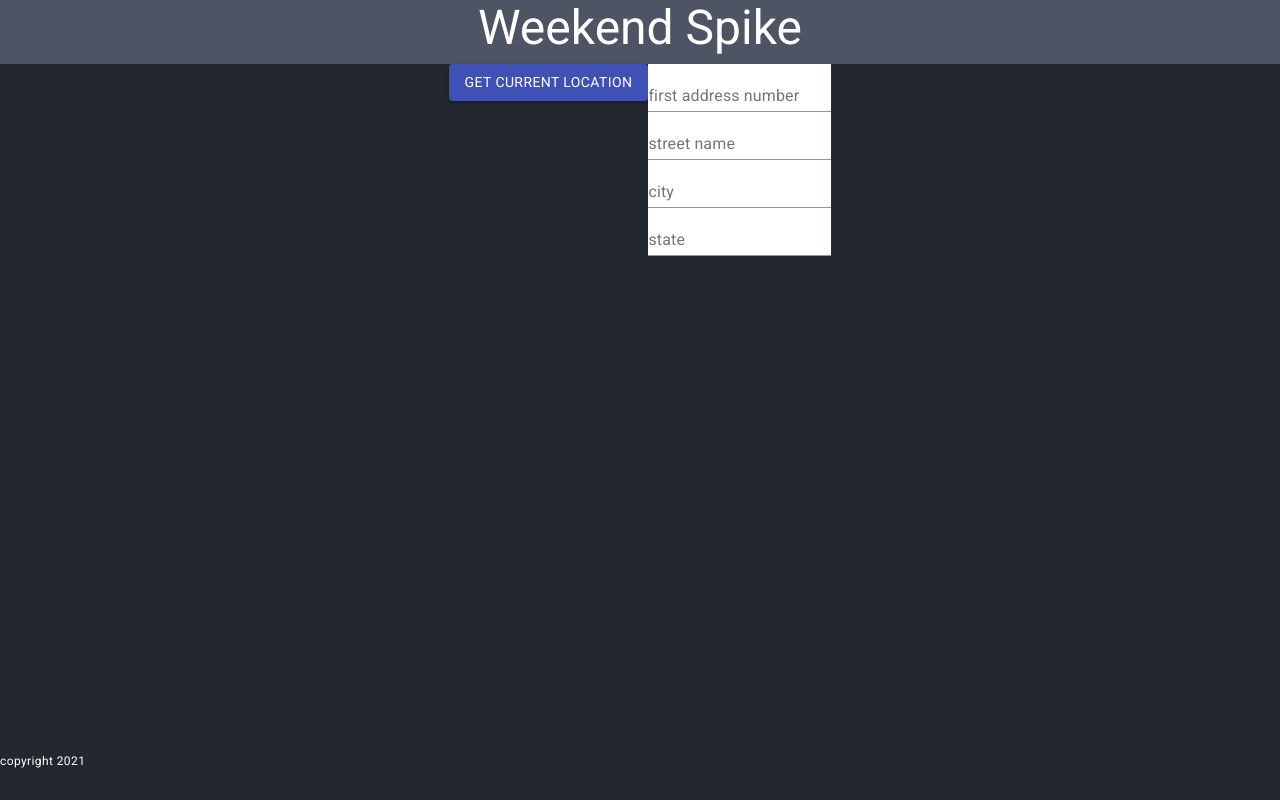
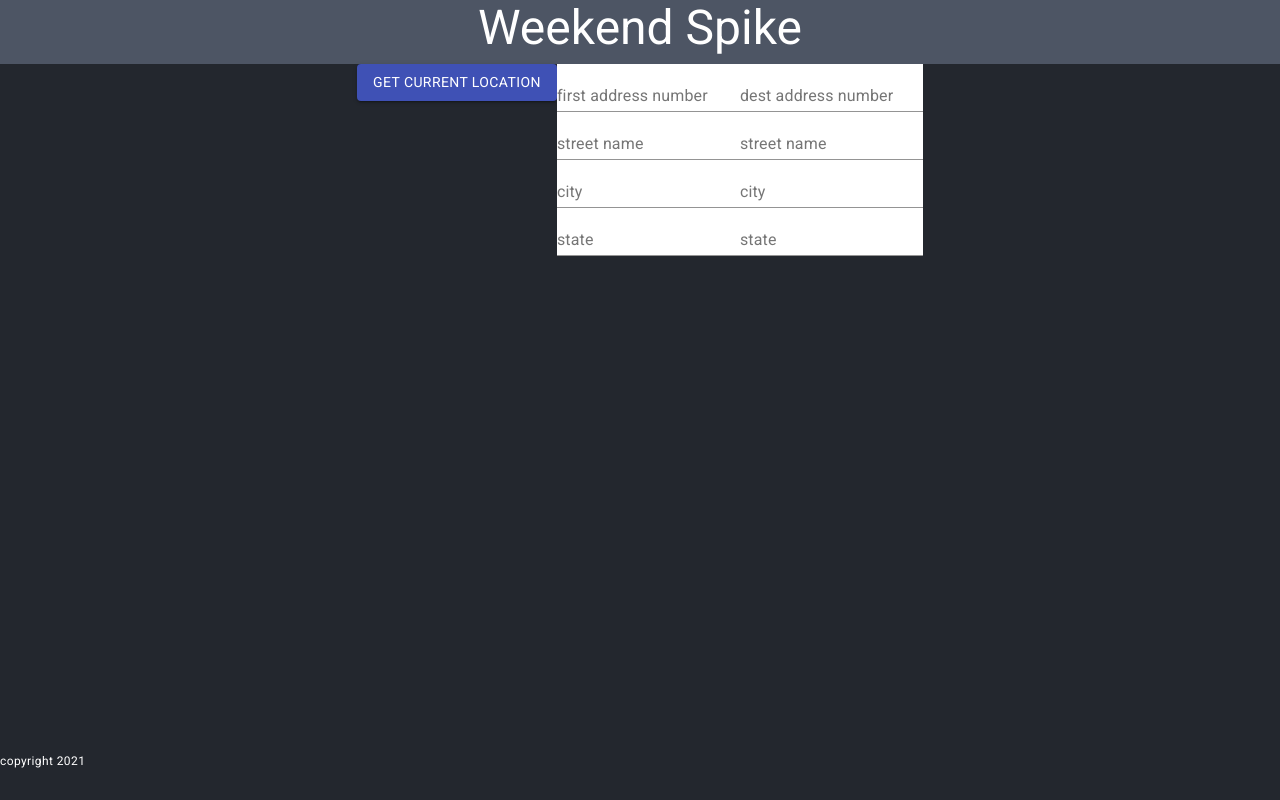
Before and after one commit to brandonwharton/weekend-solo-spike, a React (Create React App) app: page /#/location in a window 1280 px wide. Built offline with nearby package versions, Linux system fonts and the light colour scheme; no server answers.

Commit message:
Made a second change handler for address information

```diff
--- a/src/LocationTesting/LocationTesting.jsx
+++ b/src/LocationTesting/LocationTesting.jsx
@@ -69,7 +69,7 @@ function LocationTesting() {
     }
 
     // console.log('local location state', currentLocation);
-    console.log('Current address object', firstAddress);
+    console.log('Current address object', firstAddress, secondAddress);
     return (
         <div className="App-location-testing">
             <Button
@@ -101,6 +101,28 @@ function LocationTesting() {
                 >
                 </TextField>
             </FormControl>
+            <FormControl className="address-form">
+                <TextField
+                    label="dest address number"
+                    onChange={(event) => handleSecondAddressChange(event, 'number')}
+                >
+                </TextField>
+                <TextField
+                    label="street name"
+                    onChange={(event) => handleSecondAddressChange(event, 'street_name')}
+                >
+                </TextField>
+                <TextField
+                    label="city"
+                    onChange={(event) => handleSecondAddressChange(event, 'city')}
+                >
+                </TextField>
+                <TextField
+                    label="state"
+                    onChange={(event) => handleSecondAddressChange(event, 'state_code')}
+                >
+                </TextField>
+            </FormControl>
 
 
         </div>
```
